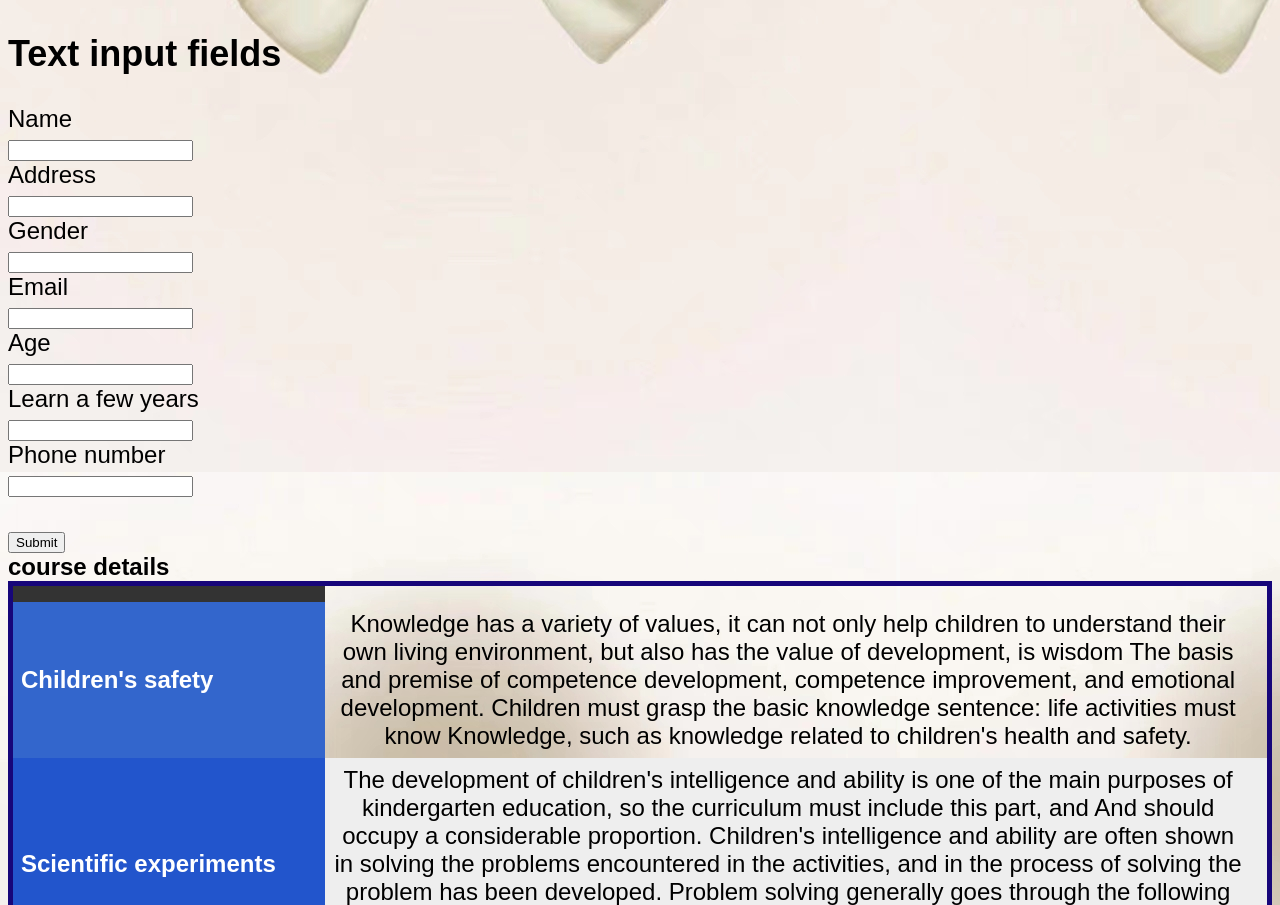
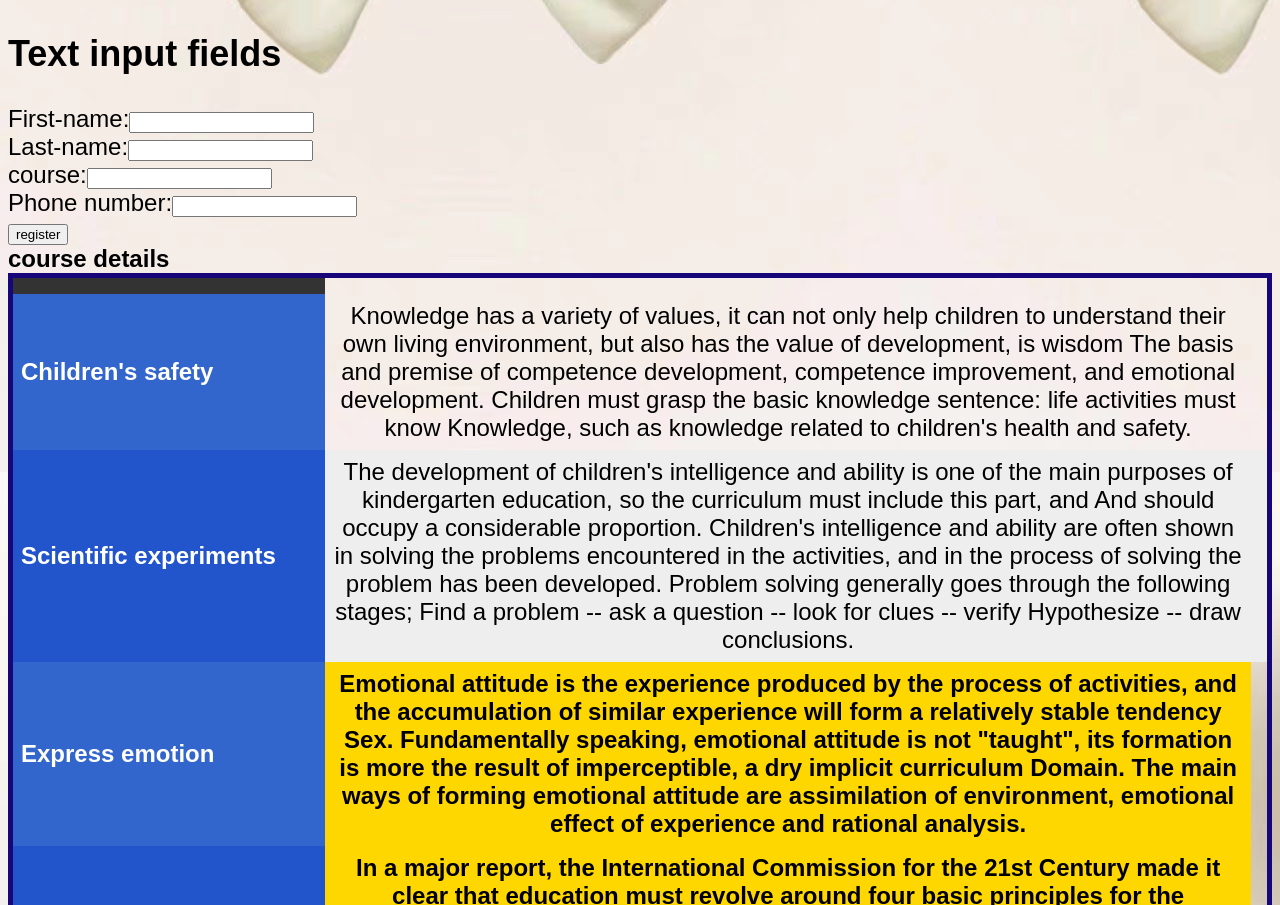
Before and after one commit to luaaaarrr/lrr2, a plain HTML site: page project.html in a window 1280 px wide. Shown: the part 1128-2033 px from the top of the page. Drawn offline with Linux system fonts and the light colour scheme.

Commit message:
Update project.html

```diff
--- a/project.html
+++ b/project.html
@@ -41,33 +41,17 @@
 <link rel="stylesheet" href="table1.css">
 
 <h2>Text input fields</h2>
+<div name="container">
+  <form name="myform" method="post" action="mailto:choucChotmail.com" onsubmit="returnvalidateform()">
+    First-name:<input type="text" id="first-name"><br/>
+    Last-name:<input type="text" id="last-name"><br/>
+    course:<input type="text" id="course"><br/>
+    Phone number:<input type="text" id="number"><br/>
+    <input type="submit" value="register">
+  </form>
+ </div>
 
-<form>
-  <label for="fname">Name</label><br>
-  <input type="text" id="fname" name="fname" value=""><br>
-  <label for="lname">Address</label><br>
-  <input type="text" id="lname" name="lname" value="">
-</form>
 
-<form>
-  <label for="fname">Gender</label><br>
-  <input type="text" id="fname" name="fname" value=""><br>
-  <label for="lname">Email</label><br>
-  <input type="text" id="lname" name="lname" value="">
-</form>
-
-<form>
-  <label for="fname">Age</label><br>
-  <input type="text" id="fname" name="fname" value=""><br>
-  <label for="lname">Learn a few years</label><br>
-  <input type="number" id="lname" name="lname" value="">
-</form>
-
-<form action="/action_page.php">
-  <label for="fname">Phone number</label><br>
-  <input type="number" id="fname" value="John"><br><br>
-  <input type="submit" value="Submit">
-</form>
 
 
 
```
